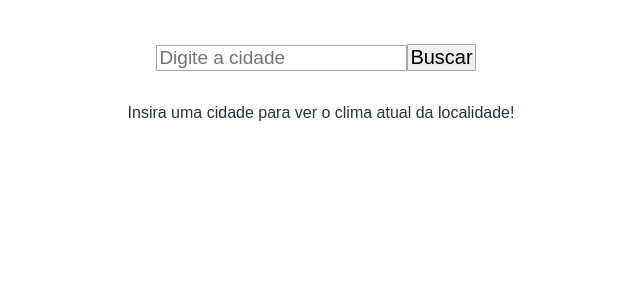
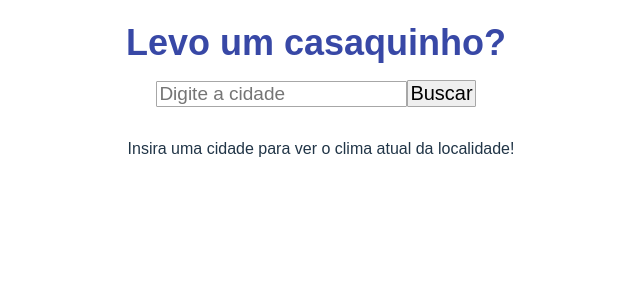
Before and after one commit to Marcelovmendes/teste-tecnico, a React (Vite) app: page / in a window 1280 px wide. Shown: the top 300 px of the page, without its empty margins (324-964 px from the left). Built offline with nearby package versions, Linux system fonts and the light colour scheme; no server answers.

Commit message:
feat: setup deploy test 2

```diff
--- a/src/App.tsx
+++ b/src/App.tsx
@@ -12,6 +12,7 @@ function App() {
       <WeatherProvider>
         <Container>
           <NavBar>
+            <h1>Levo um casaquinho?</h1>
             <Search />
           </NavBar>
           <WeatherInfos />
```
